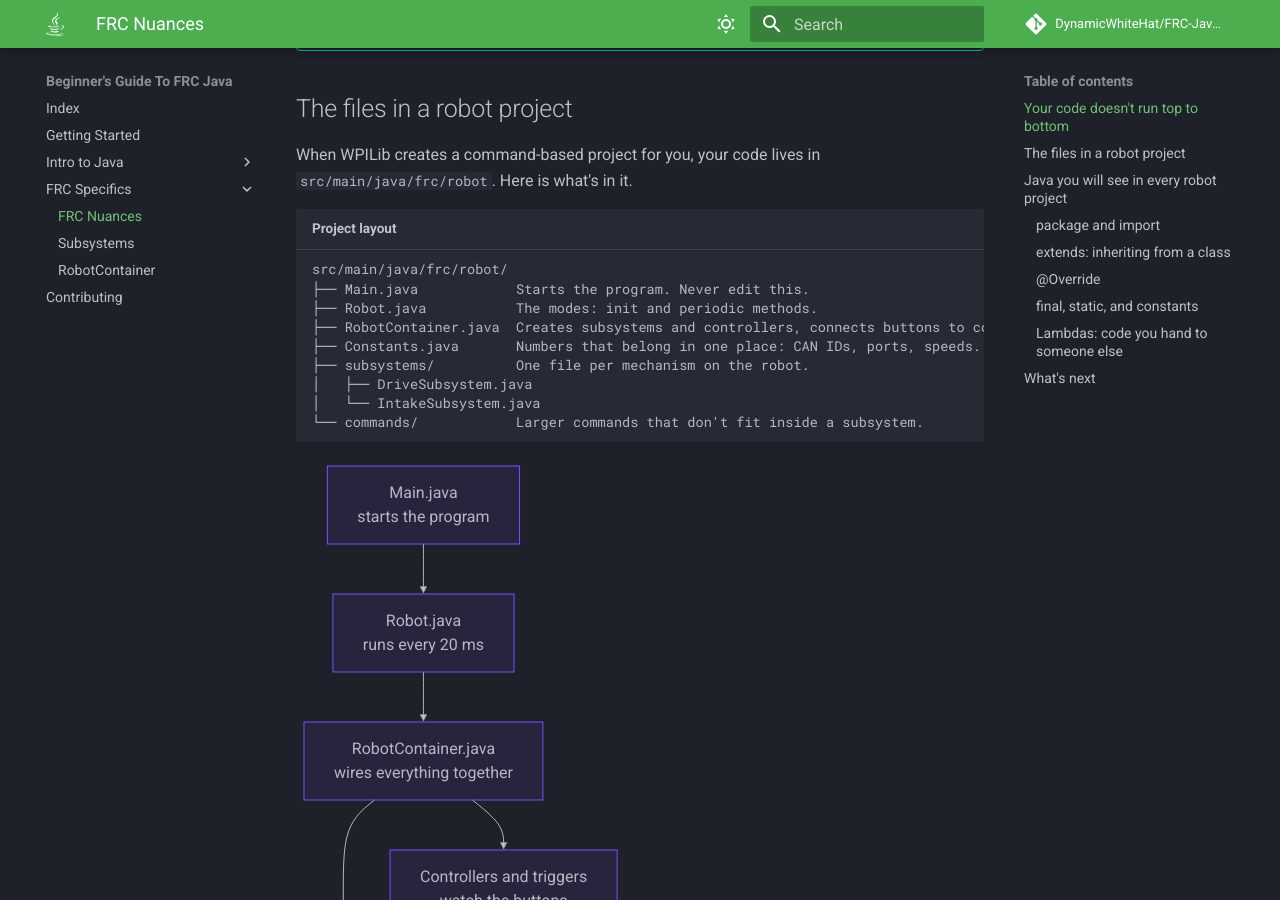
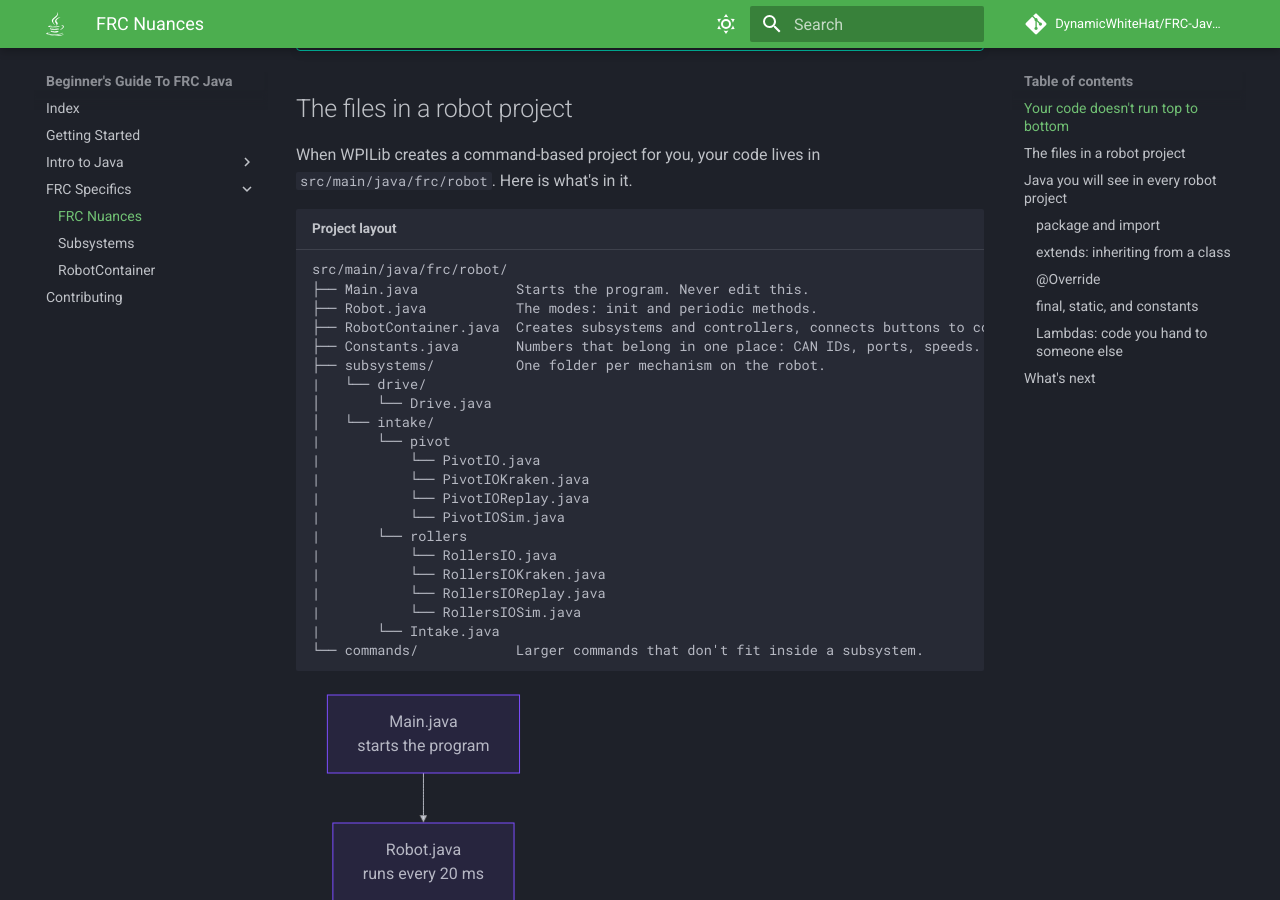
Before and after one commit to DynamicWhiteHat/FRC-Java-Docs, an MkDocs documentation site: the page built from docs/frcSpecifics/frcProgramming.md, in a window 1280 px wide and 900 px high, scrolled down 2585 px. Built offline with MkDocs 1.6.1 and Material for MkDocs 9.7.7, drawn with Linux system fonts in a browser that asks for light colours; comment, search, counter and statistics services are not loaded; some of the changed text lies outside the part shown.

Commit message:
Made small tweaks

````diff
--- a/docs/frcSpecifics/frcProgramming.md
+++ b/docs/frcSpecifics/frcProgramming.md
@@ -75,9 +75,21 @@ src/main/java/frc/robot/
 ├── Robot.java           The modes: init and periodic methods.
 ├── RobotContainer.java  Creates subsystems and controllers, connects buttons to commands.
 ├── Constants.java       Numbers that belong in one place: CAN IDs, ports, speeds.
-├── subsystems/          One file per mechanism on the robot.
-│   ├── DriveSubsystem.java
-│   └── IntakeSubsystem.java
+├── subsystems/          One folder per mechanism on the robot.
+|   └── drive/
+│       └── Drive.java
+│   └── intake/
+|       └── pivot
+|           └── PivotIO.java
+|           └── PivotIOKraken.java
+|           └── PivotIOReplay.java
+|           └── PivotIOSim.java
+|       └── rollers
+|           └── RollersIO.java
+|           └── RollersIOKraken.java
+|           └── RollersIOReplay.java
+|           └── RollersIOSim.java
+|       └── Intake.java
 └── commands/            Larger commands that don't fit inside a subsystem.
 ```
 
@@ -350,6 +362,8 @@ A __lambda__ is a method with no name that you can store in a variable and pass
 
 This matters in FRC because you often want to say "do this, but not right now, do it when the driver presses a button." Passing `m_motor.set(0.5)` directly would run it immediately, when the code is read. Wrapping it as `() -> m_motor.set(0.5)` gives the scheduler a package to run later.
 
+Lambdas are mainly used in button bindings, where Java expects a `runnable`, and passing it a method with a parameter instead will confuse it.
+
 ```playground
 //@ title: Running code later
 //@ goal: Run it. The counter only changes when run() is called, not when the lambda is created. Add a third call to run().
````
Also changed, not shown: other parts of docs/frcSpecifics/frcProgramming.md (+2 -2 lines).
